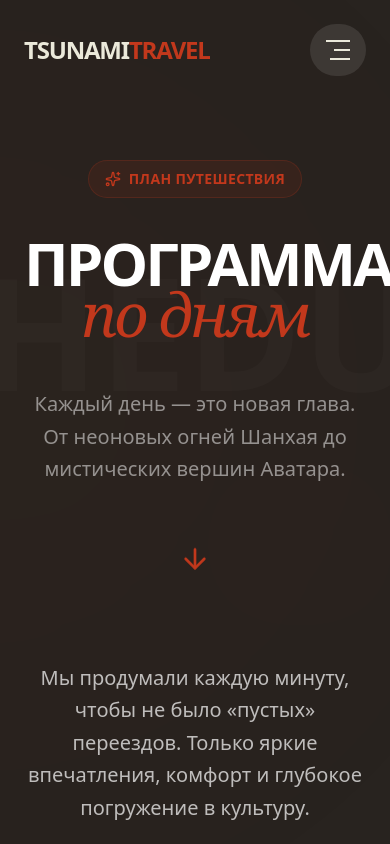
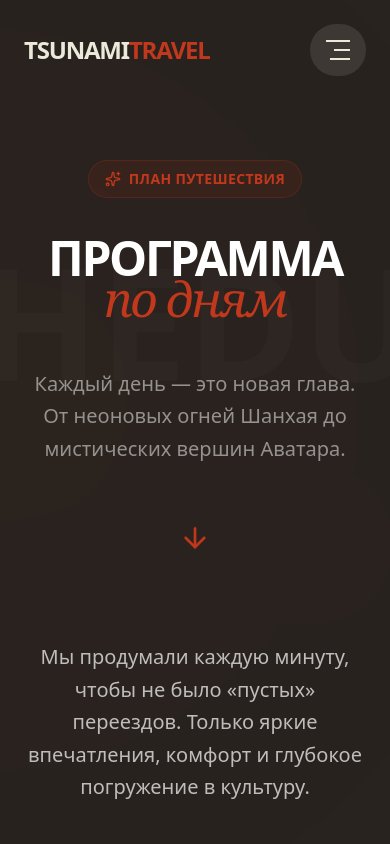
Before and after one commit to payton-ggg/chi-na, a Next.js app: page /schedule in a window 390 px wide. Shown: the top 844 px of the page. Built offline with nearby package versions, Linux system fonts and the light colour scheme.

Commit message:
feat: Add new UI components for booking, scheduling, and tour summary sections.

```diff
--- a/app/components/booking/BookingHero.tsx
+++ b/app/components/booking/BookingHero.tsx
@@ -11,7 +11,7 @@ export default function BookingHero() {
           </span>
         </div>
 
-        <h1 className="text-6xl md:text-[9vw] lg:text-[8vw] font-black tracking-tighter uppercase leading-[0.85] text-white select-none animate-slide-up">
+        <h1 className="text-5xl md:text-[9vw] lg:text-[8vw] font-black tracking-tighter uppercase leading-[0.85] text-white select-none animate-slide-up">
           Записаться <br />
           <span className="text-accent-cta italic font-serif lowercase font-medium">
             на тур
--- a/app/components/schedule/ScheduleHero.tsx
+++ b/app/components/schedule/ScheduleHero.tsx
@@ -11,7 +11,7 @@ export default function ScheduleHero() {
           </span>
         </div>
 
-        <h1 className="text-6xl md:text-[9vw] lg:text-[8vw] font-black tracking-tighter uppercase leading-[0.85] text-white select-none">
+        <h1 className="text-5xl md:text-[9vw] lg:text-[8vw] font-black tracking-tighter uppercase leading-[0.85] text-white select-none">
           Программа <br />
           <span className="text-accent-cta italic font-serif lowercase font-medium">
             по дням
--- a/app/components/sections/TourSummary.tsx
+++ b/app/components/sections/TourSummary.tsx
@@ -159,7 +159,7 @@ export default function TourSummary() {
           </div>
 
           {/* RIGHT: Staggered Info Grid */}
-          <div className="w-full lg:w-1/2 max-md:mt-10 flex flex-col gap-8 md:gap-12">
+          <div className="w-full lg:w-1/2 max-md:mt-30 flex flex-col gap-8 md:gap-12">
             <div className="grid grid-cols-1 sm:grid-cols-2 gap-6 relative">
               {/* Vertical Decorative Bar */}
               <div className="absolute -left-6 top-1/4 bottom-1/4 w-px bg-linear-to-b from-transparent via-accent-cta/50 to-transparent hidden md:block" />
```
